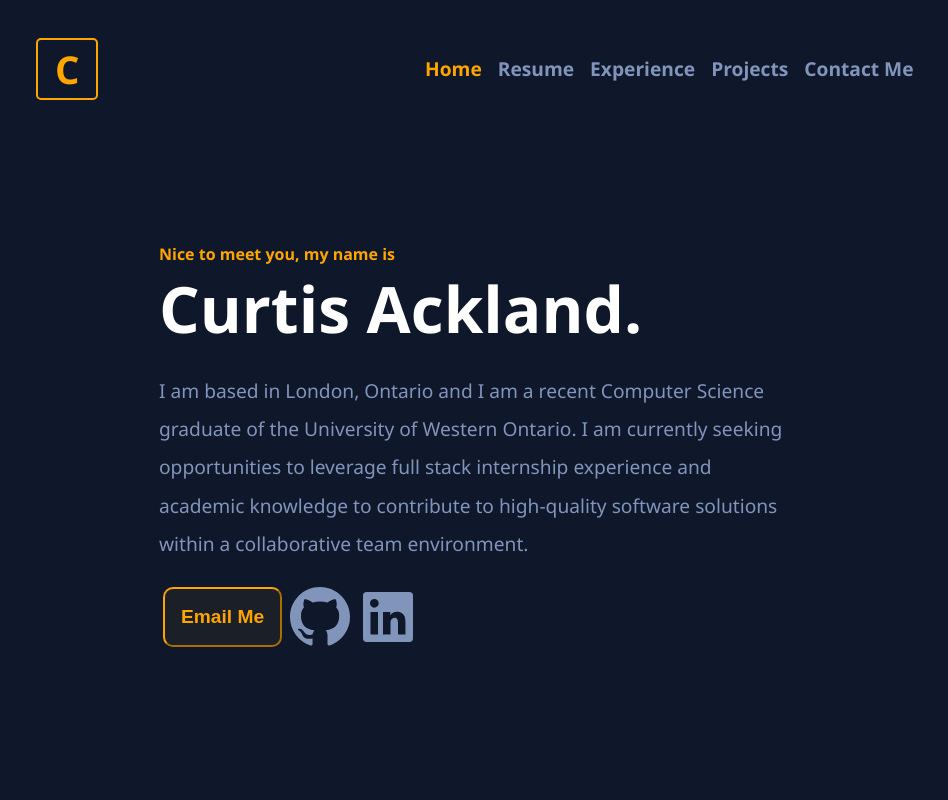
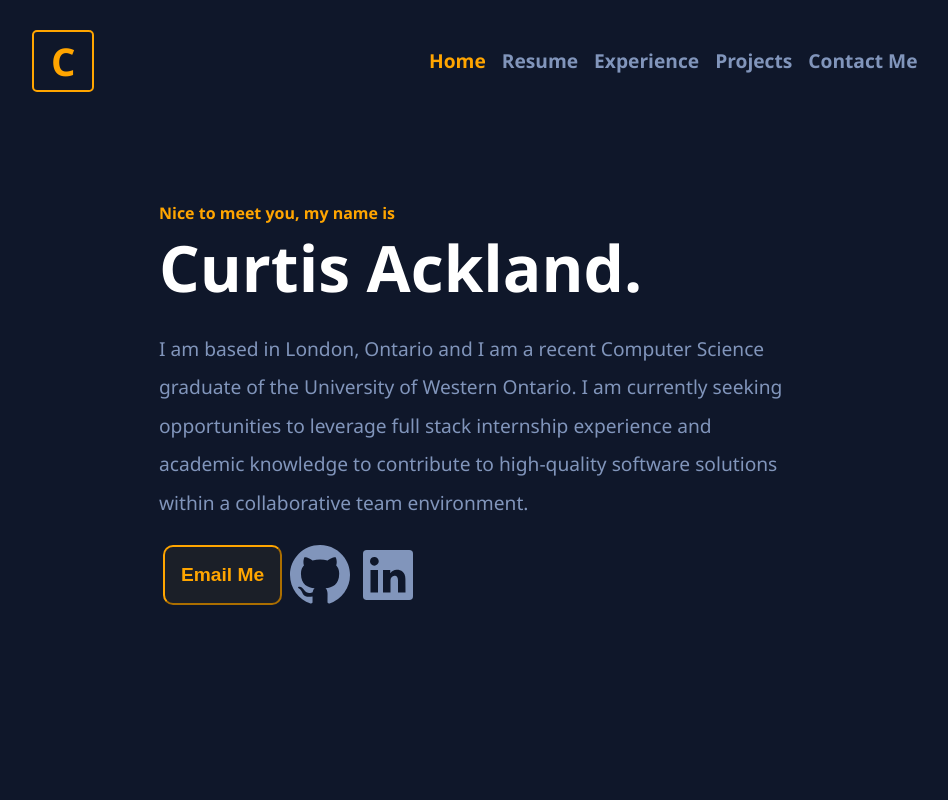
Before and after one commit to curtisackland/curtisackland.github.io, a Vue app: page /resume in a window 1280 px wide. Shown: the top 800 px of the page, without its empty margins (165-1113 px from the left). Built offline with nearby package versions, Linux system fonts and the light colour scheme.

Commit message:
Updated scroll bar styling

```diff
--- a/src/App.vue
+++ b/src/App.vue
@@ -63,6 +63,11 @@
 
 <style scoped lang="scss">
 nav {
+  position: absolute;
+  top: 0;
+  left: 0;
+  width: 100%;
+  box-sizing: border-box;
   padding: 30px;
   text-align: center;
   display: flex;
@@ -197,11 +202,17 @@ h2 {
 
 .home {
   align-content: center;
-  min-height: 80vh;
+  min-height: 100vh;
+}
+
+@media screen and (max-width: 400px) {
+  .home {
+    padding-top: 130px; /* add space for nav bar */
+  }
 }
 
 .section {
-  margin-bottom: 100px;
+  margin-bottom: 25px;
 }
 </style>
 <script>
--- a/src/assets/css/main.scss
+++ b/src/assets/css/main.scss
@@ -25,3 +25,35 @@ a {
   color: $baseFontColor;
   text-decoration: none;
 }
+
+/* Scroll bar styling */
+::-webkit-scrollbar {
+  width: 8px;
+  height: 12px;
+}
+
+/* Handle on hover */
+::-webkit-scrollbar-thumb:hover {
+  background: $lightAccentColor;
+}
+
+/* Handle on active state */
+::-webkit-scrollbar-thumb:active {
+  background: $accentColor;
+}
+
+/* Handle */
+::-webkit-scrollbar-thumb {
+  background: $baseFontColor;
+  border-radius: 6px;
+}
+
+/* Track */
+::-webkit-scrollbar-track {
+  background: transparent;
+}
+
+/* Corner */
+::-webkit-scrollbar-corner {
+  background: transparent;
+}
--- a/src/assets/css/variables.scss
+++ b/src/assets/css/variables.scss
@@ -3,3 +3,4 @@ $baseFontColor: #8195bb;
 $lighterFont: #ffffff;
 $h1Color: white;
 $accentColor: #FFA500;
+$lightAccentColor: #ffbd5e;
--- a/src/views/ResumeView.vue
+++ b/src/views/ResumeView.vue
@@ -59,7 +59,7 @@ export default {
         {
           title: "Gaming",
           description:
-            "I've been gaming since I was young, starting with Mario Kart on my brother's GameCube. Now, I enjoy playing a variety of competitive and adventure games.",
+            "I've been gaming since I was young, starting with Mario Kart on my brother's GameCube. Now, I enjoy playing a variety of competitive and adventure games on PC.",
         },
       ],
     };
```
